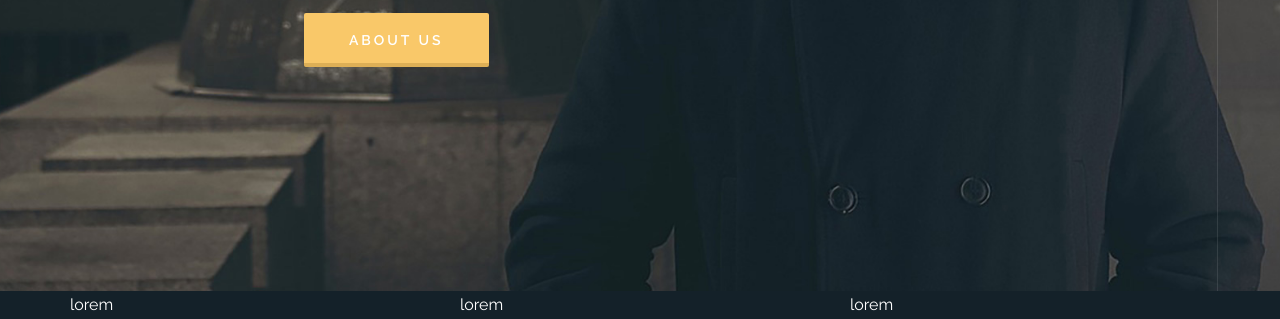
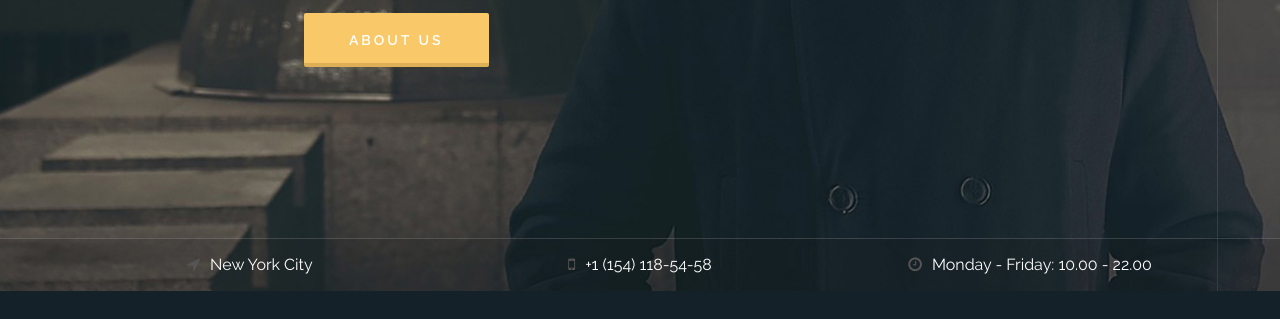
Before and after one commit to AndriiSavchuk/beauty_salon, a website: page app/index.html in a window 1280 px wide. Shown: the part 509-828 px from the top of the page. After the commit the page ends 800 px from the top, so only its background shows below. Drawn offline with Linux system fonts and the light colour scheme.

Commit message:
Finished Header

```diff
--- a/app/index.html
+++ b/app/index.html
@@ -93,12 +93,13 @@
                         </nav>
                     </div>
 
-                    <div class="header-contacts">
+                    <div class="header-contacts text-center">
                         <div class="container">
                             <div class="row">
-                                <div class="col-md-4">lorem</div>
-                                <div class="col-md-4">lorem</div>
-                                <div class="col-md-4">lorem</div>
+                                <div class="col-md-4"><i class="fa fa-location-arrow"></i>New York City</div>
+                                <div class="col-md-4"><i class="fa fa-mobile"></i>+1 (154) 118-54-58</div>
+                                <div class="col-md-4"><i class="fa fa-clock-o"></i>Monday - Friday: 10.00 - 22.00</div>
+
                             </div>
                         </div>
                     </div>
--- a/app/sass/style.sass
+++ b/app/sass/style.sass
@@ -34,9 +34,6 @@
             .fa-mobile
                 color: $yellow
                 margin-right: 3px
-
-
-
 
     .header-title
         position: relative
@@ -94,7 +91,20 @@
         padding: 0 12px
         border-left: 1px solid rgba(#fff, .1)
 
-    /* Hamburger styles */
+    .header-contacts
+        position: absolute
+        bottom: 0
+        left: 0
+        width: 100%
+        padding: 12px 0
+        border-top: 1px solid rgba(#fff, .15)
+        background-color: rgba(#151515, .15)
+        .fa
+            margin-right: 10px
+            color: #555
+
+
+/* Hamburger styles */
 
 .hamburger
     display: inline-block
@@ -167,8 +177,6 @@
 
 
 
-
-
 /* Always at the end */
 
 @import "media"
```
Also changed, not shown: app/css/style.css.
